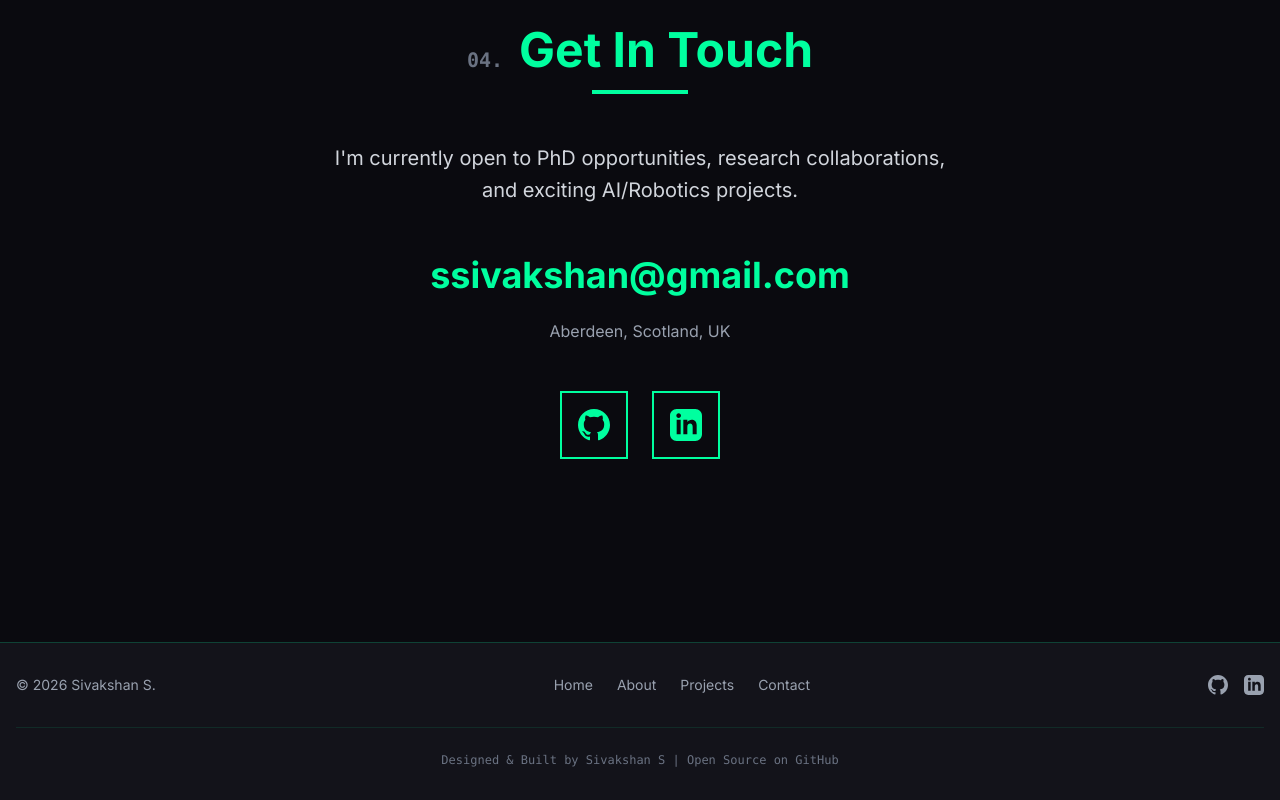
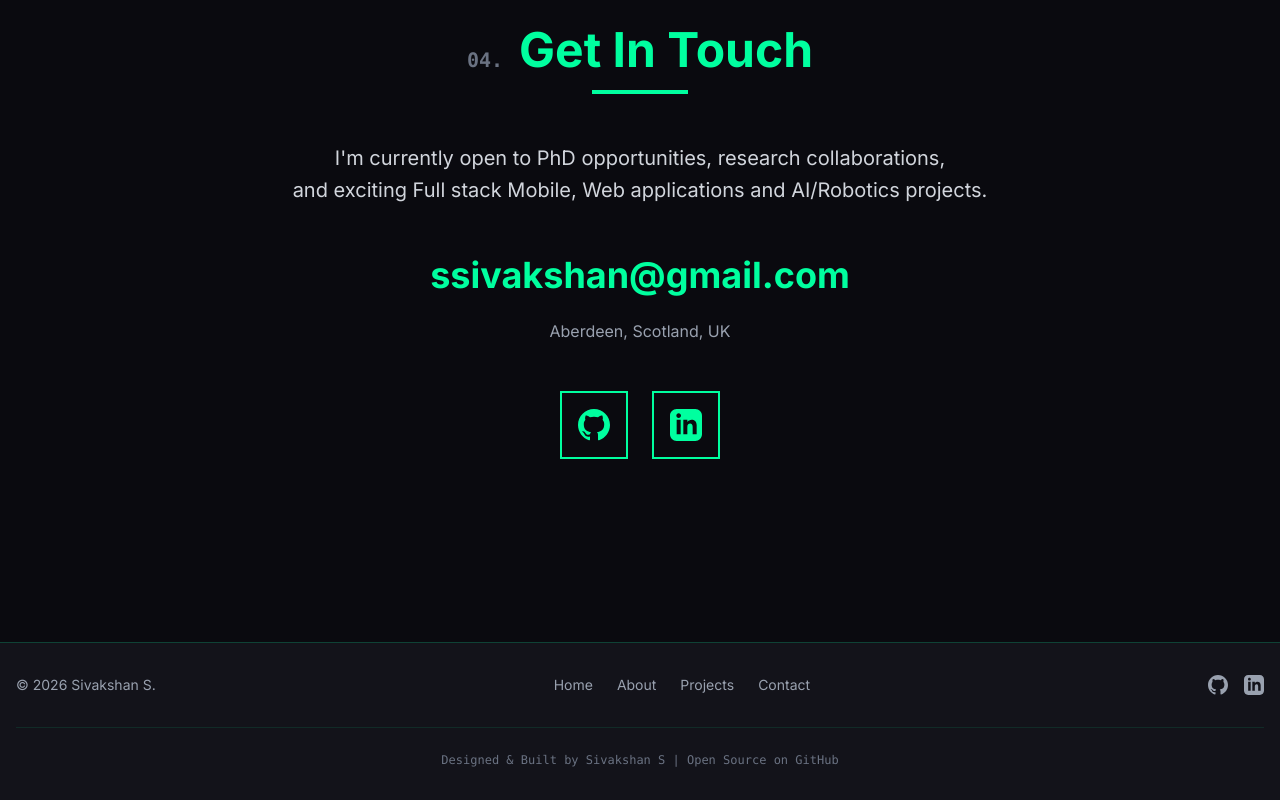
Before and after one commit to Sivaksan/sivakshan-portfolio, a Next.js app: page / in a window 1280 px wide. Shown: the part 5861-6661 px from the top of the page. Built offline with nearby package versions, Linux system fonts and the light colour scheme.

Commit message:
Force rebuild

```diff
--- a/components/Contact.tsx
+++ b/components/Contact.tsx
@@ -12,7 +12,7 @@ export default function Contact() {
 
                 <p className="text-gray-300 text-xl mb-12 leading-relaxed">
                     I'm currently open to PhD opportunities, research collaborations,<br />
-                    and exciting AI/Robotics projects.
+                    and exciting Full stack Mobile, Web applications and AI/Robotics projects.
                 </p>
 
                 <div className="space-y-6 mb-12">
```
Also changed, not shown: 1 other file (tests, documents, lock files or other folders).
